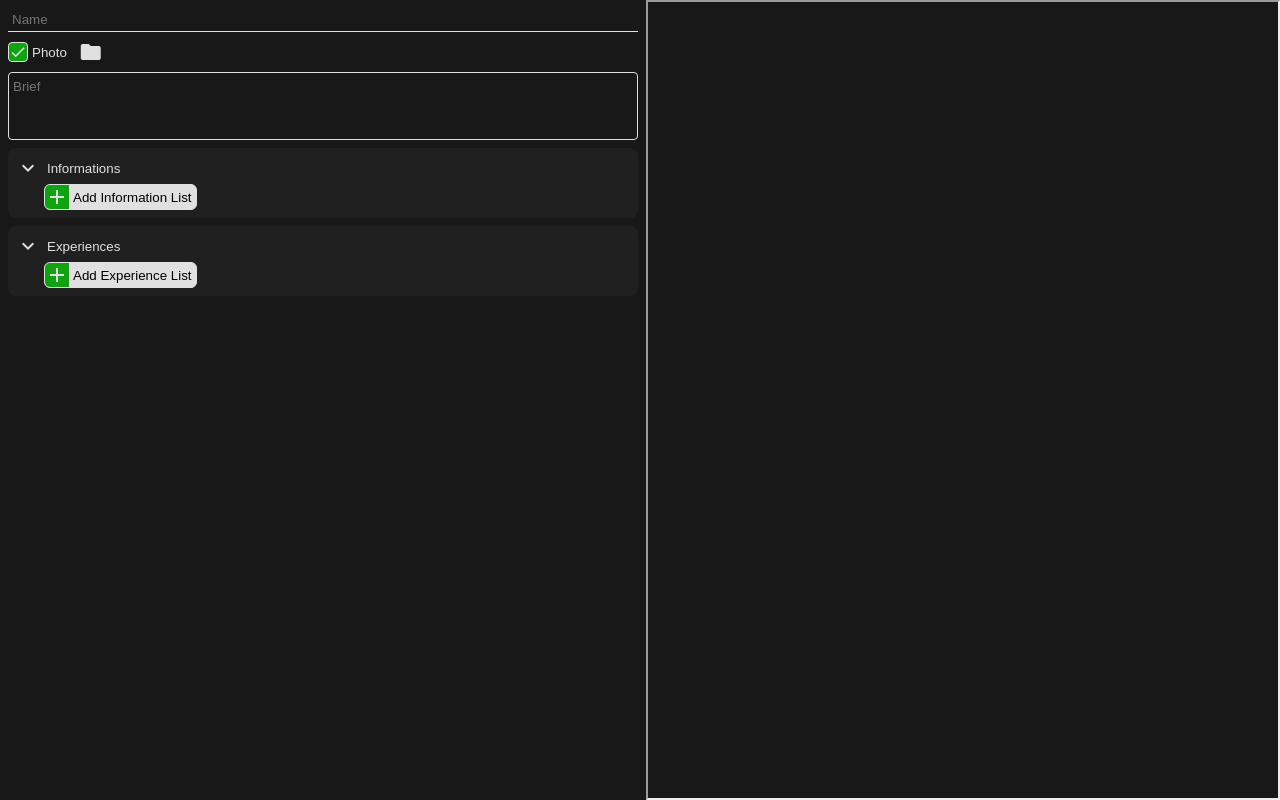
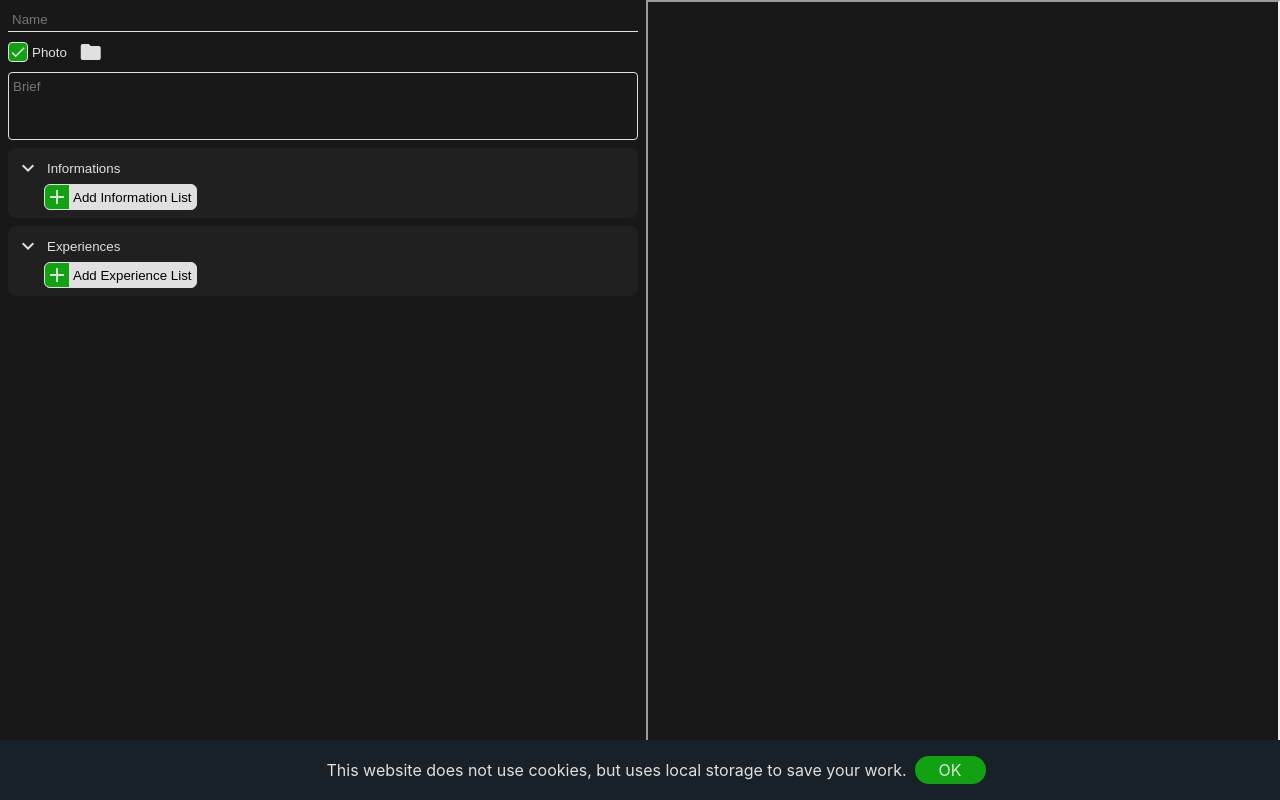
Before and after one commit to KAOtheCoder/resume-creator, a React (Create React App) app: page / in a window 1280 px wide. Built offline with nearby package versions, Linux system fonts and the light colour scheme.

Commit message:
Cookies banner added.

```diff
--- a/src/components/App.css
+++ b/src/components/App.css
@@ -31,10 +31,32 @@
     }
 }
 
-@keyframes fadeOutAndIn {
-    0% {opacity: 1;}
-    50% {opacity: 0;}
-    100% {opacity: 1;}
+.App-CookiesBanner {
+    position: fixed;
+    bottom: 0;
+    width: 100%;
+    display: flex;
+    flex-direction: row;
+    gap: 8px;
+    padding: 16px;
+    justify-content: center;
+    align-items: center;
+    background: rgb(24, 32, 40);
+    color: var(--white);
+}
+
+.App-CookiesBannerButton {
+    background: var(--green);
+    color: var(--white);
+    outline: none;
+    border-radius: 16px;
+    border-color: var(--white);
+    padding: 4px 24px;
+    cursor: pointer;
+}
+
+.App-CookiesBannerButton:hover {
+    background: var(--focus-color);
 }
 
 @keyframes fadeOut {
--- a/src/components/App.jsx
+++ b/src/components/App.jsx
@@ -7,8 +7,14 @@ class App extends React.Component {
     constructor(props) {
         super(props);
 
+        const cookiesBanner = sessionStorage.getItem("CookiesBanner") ?? "show";
+
         this.resumeCreator = new ResumeCreator();
-        this.state = {preview: undefined};
+        this.state = {
+            preview: undefined,
+            cookiesBanner: cookiesBanner === "show"
+        };
+
         this.previewRef = React.createRef();
         this.updateTimer = 0;
 
@@ -20,6 +26,30 @@ class App extends React.Component {
     }
 
     render() {
+        console.log(this.state.cookiesBanner);
+
+        let cookiesBanner = this.state.cookiesBanner ? (
+            <div className="App-CookiesBanner">
+                This website does not use cookies, but uses local storage to save your work.
+                <div
+                className="App-CookiesBannerButton"
+                onClick={() => {
+                    sessionStorage.setItem("CookiesBanner", "hide");
+                    this.setState({cookiesBanner: false});
+                }}
+                >
+                    OK
+                </div>
+            </div>
+        ) : undefined;
+
+        console.log(this.state.cookiesBanner);
+
+        if (!this.state.cookiesBanner)
+            cookiesBanner = undefined;
+
+        console.log(cookiesBanner);
+
         return (
             <div className="App">
                 <ResumeForm
@@ -42,6 +72,7 @@ class App extends React.Component {
                         this.fadeIn(preview);
                 }}
                 />
+                {cookiesBanner}
             </div>
         );
     }
```
